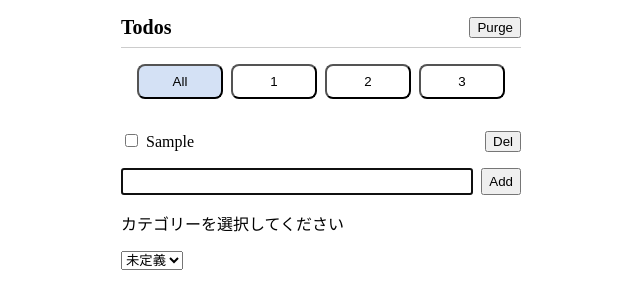
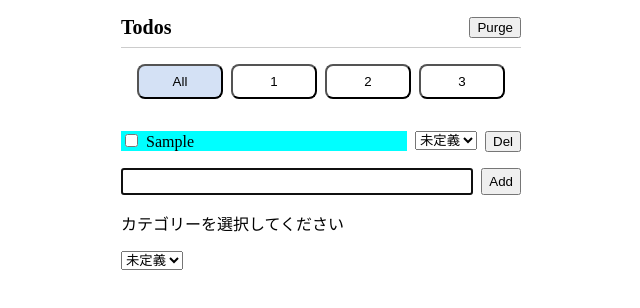
Before and after one commit to akoga-utj/To-Do-App, a React (Vite) app: page / in a window 1280 px wide. Both pictures are taken after typing "Sample" into the empty fields and a click on the button "Add". Shown: the top 308 px of the page, without its empty margins (319-959 px from the left). Built offline with nearby package versions, Linux system fonts and the light colour scheme.

Commit message:
既存アイテムのカテゴリー変更機能を実装

```diff
--- a/src/App.tsx
+++ b/src/App.tsx
@@ -51,6 +51,24 @@ const App = () => {
           setSelectedCategoryId(id);
         };
 
+        //Todoアイテムの参照先カテゴリーを変更し、Todoアイテムリストを更新
+        const handleRefCategoryChanged = (ItemId: number, newRefCategoryId: number) => {
+          const newTodos = todos.map((todo: Todo_item) => {
+            if(todo.id === ItemId) {
+              return {
+                id: todo.id,
+                title: todo.title,
+                refCategoryId: newRefCategoryId,
+                isCompleted: todo.isCompleted,
+              };
+            }
+            else{
+              return todo;
+            }
+          });
+          updateTodos(newTodos);
+        }
+
         //Purgeボタンが押されたとき、チェックが付いているTodoアイテムをまとめて削除する。
         const handlePurgeClick = () => {
           const newTodos = todos.filter((todo: Todo_item) => {
@@ -64,7 +82,6 @@ const App = () => {
 
         //フォームの内容を受け取り、Todoリストに追加する。
         const handleAddFormSubmit = (title: string, categoryId: number) => {
-          console.log(categoryId);
           const newTodos = [...todos];
           newTodos.push({
             id: Date.now(),
@@ -105,6 +122,8 @@ const App = () => {
               <Todo
                 key = {todo.id}
                 todo = {todo}
+                categories = {categories}
+                onCategoryChange = {handleRefCategoryChanged}
                 onDeleteClick = {handleTodoDeleteClick}
                 onCheckboxChange = {handleTodoChecked}
               />
--- a/src/components/Todo.tsx
+++ b/src/components/Todo.tsx
@@ -1,6 +1,20 @@
 import "../style.css";
+import React from "react";
 
 const Todo = (props: any) => {
+  //ドロップダウンリストの値を受け取り、カテゴリー更新のトリガーとなるstate
+  const [categoryId, setCategoryId] = React.useState<number>(props.todo.refCategoryId);
+
+  //ドロップダウンリストの値が更新された際に発火。
+  //・ドロップダウンリストの選択項目
+  //・Todoアイテムの属するカテゴリー
+  //の両方を更新する。
+  const handleCategoryChange = (e: React.ChangeEvent<HTMLSelectElement>) => {
+    setCategoryId(Number(e.target.value));
+    //本当はcategoryIdを渡したいけど、値が反映されないため直渡しする
+    props.onCategoryChange(props.todo.id, Number(e.target.value));
+  };
+
   return (
     <li>
       <label>
@@ -12,6 +26,12 @@ const Todo = (props: any) => {
           {props.todo.title}
         </span>
       </label>
+      <select value={String(categoryId)} onChange={handleCategoryChange}>
+            <option value="0">未定義</option>
+            <option value="1">{props.categories[1].name}</option>
+            <option value="2">{props.categories[2].name}</option>
+            <option value="3">{props.categories[3].name}</option>
+          </select>
       <button onClick={() => {props.onDeleteClick(props.todo.id)}}>Del</button>
     </li>
   );
--- a/src/style.css
+++ b/src/style.css
@@ -47,7 +47,7 @@ ul {
 
 li {
   display: flex;
-  justify-content: space-between;
+  /* justify-content: space-between; */
   align-items: flex-start;
   margin-top: 16px;
 }
@@ -62,7 +62,17 @@ li input {
 }
 
 li label {
-  margin-right: 8px;
+  background-color: aqua;
+  min-width: 0;
+  flex: auto;
+}
+
+li select {
+  margin: 0 8px;
+}
+
+li span {
+  word-break: break-all;
 }
 
 form {
```
Lines whose indentation alone changed are shown as unchanged.
